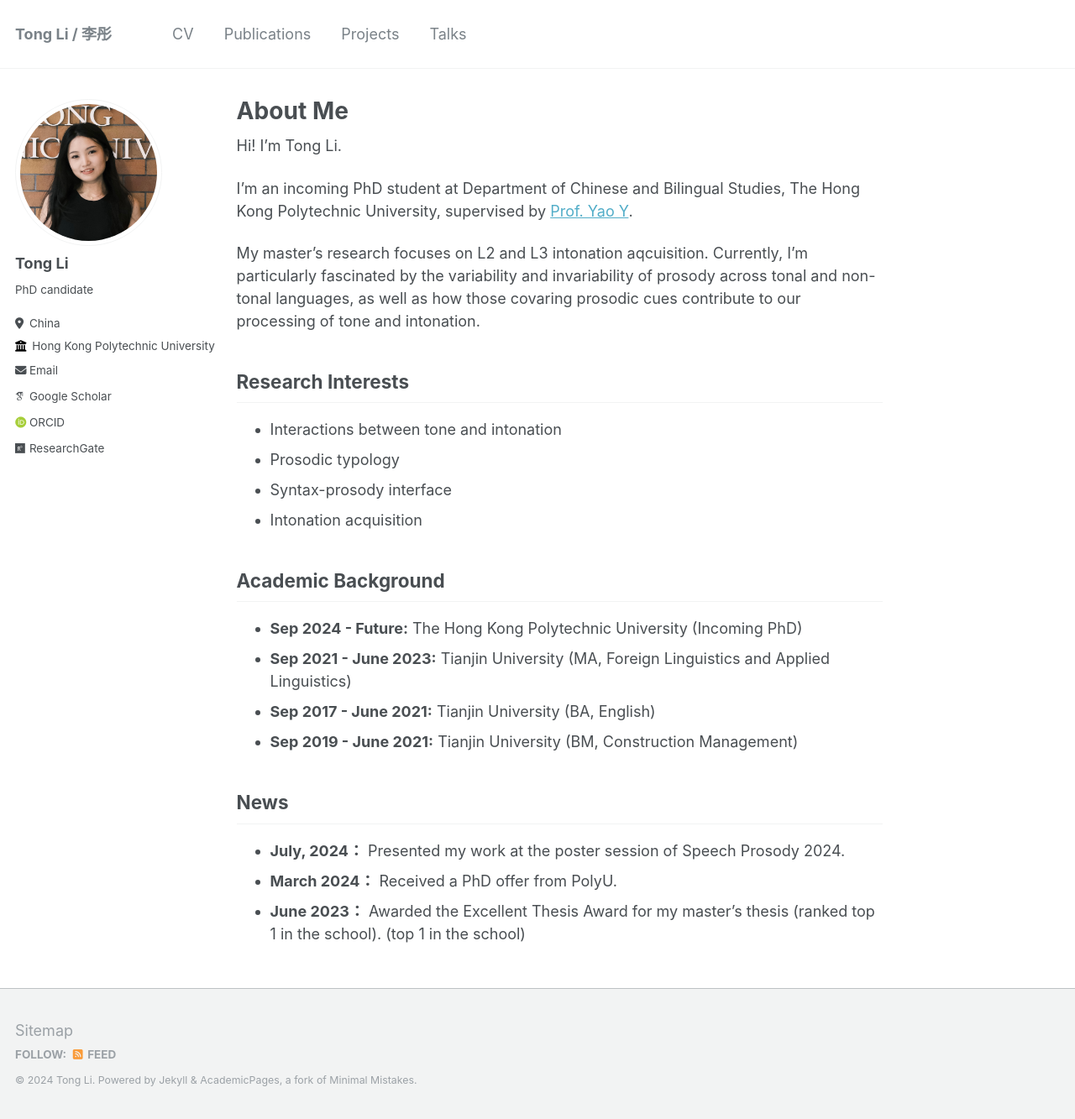
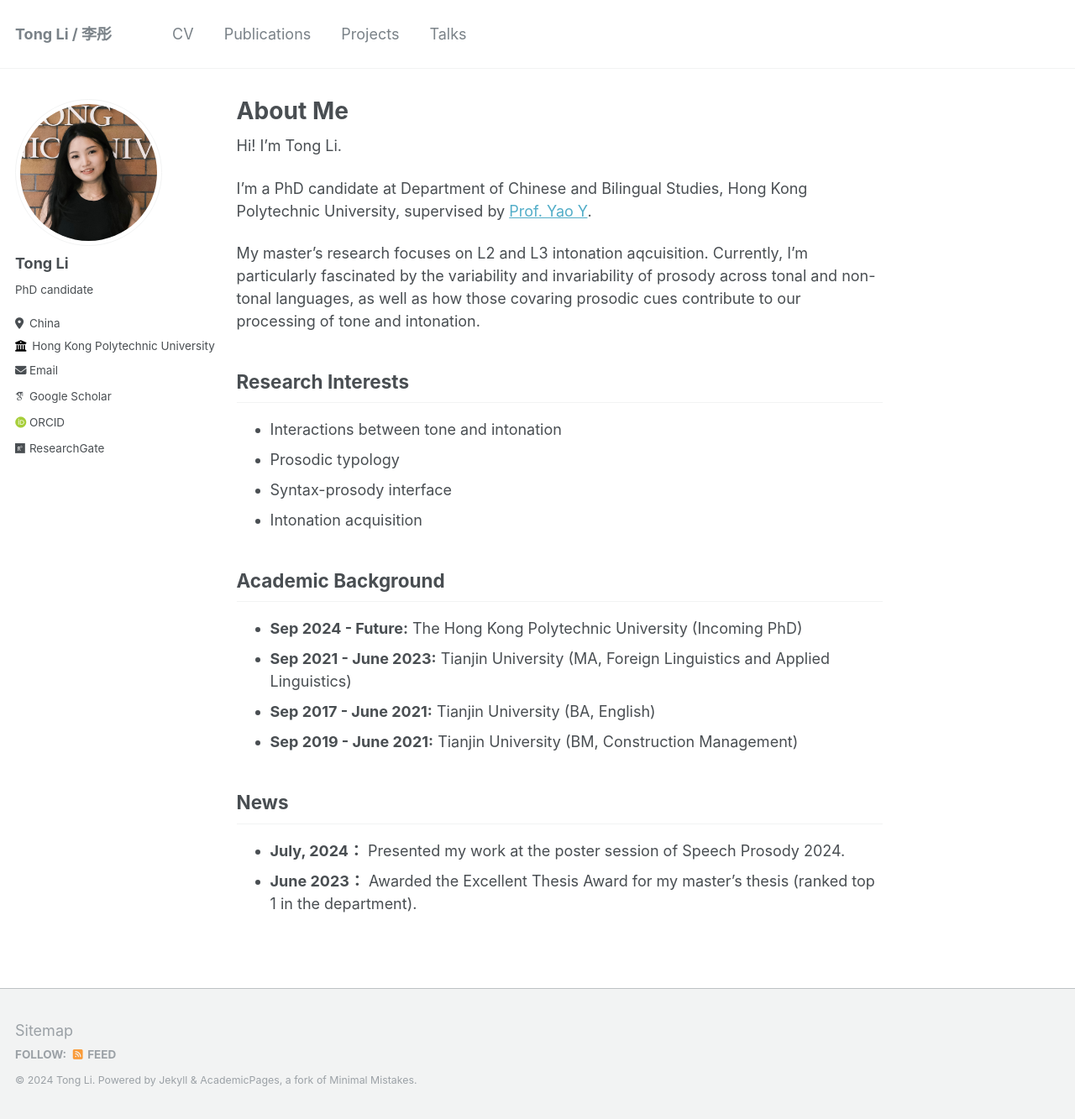
Before and after one commit to litonglinguistics/litonglinguistics.github.io, a Jekyll site: the page built from _pages/about.md, in a window 1280 px wide and 1333 px high. Shown: the whole window at 84% size. Built offline with Jekyll 4.4.1, drawn with Linux system fonts in a browser that asks for light colours; some web fonts are replaced.

Commit message:
Update about.md

```diff
--- a/_pages/about.md
+++ b/_pages/about.md
@@ -10,7 +10,7 @@ redirect_from:
 
 Hi! I'm Tong Li.
 
-I'm an incoming PhD student at Department of Chinese and Bilingual Studies, The Hong Kong Polytechnic University, supervised by [Prof. Yao Y](https://research.polyu.edu.hk/en/persons/yao-yao).
+I'm a PhD candidate at Department of Chinese and Bilingual Studies, Hong Kong Polytechnic University, supervised by [Prof. Yao Y](https://research.polyu.edu.hk/en/persons/yao-yao).
 
 My master's research focuses on L2 and L3 intonation aqcuisition. Currently, I'm particularly fascinated by the variability and invariability of prosody across tonal and non-tonal languages, as well as how those covaring prosodic cues contribute to our processing of tone and intonation.
 
@@ -31,5 +31,4 @@ My master's research focuses on L2 and L3 intonation aqcuisition. Currently, I'm
 
 ## News
 - **July, 2024：** Presented my work at the poster session of Speech Prosody 2024.
-- **March 2024：** Received a PhD offer from PolyU.
-- **June 2023：** Awarded the Excellent Thesis Award for my master’s thesis (ranked top 1 in the school). (top 1 in the school)
+- **June 2023：** Awarded the Excellent Thesis Award for my master’s thesis (ranked top 1 in the department).
```
